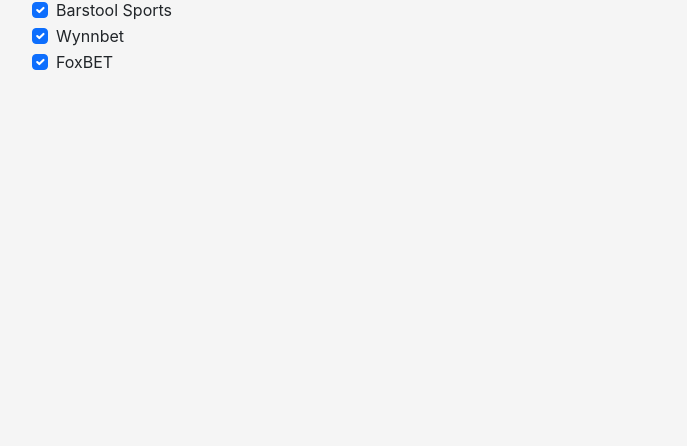
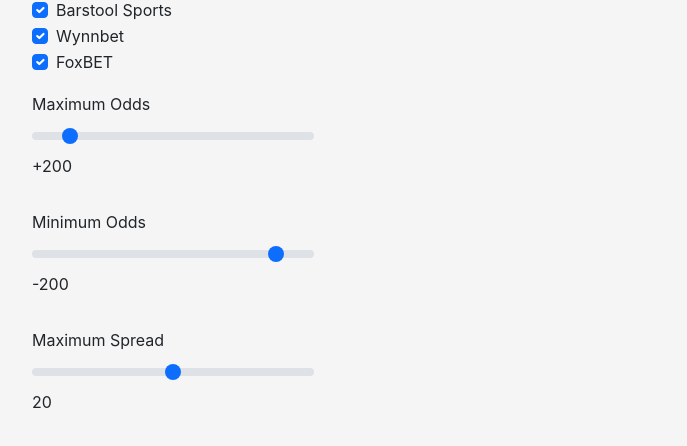
Before and after one commit to jbloxsome/odds-matcher, a React (Create React App) app in the folder frontend/: page / in a window 1280 px wide. Shown: the part 332-778 px from the top of the page, without its empty margins (8-695 px from the left). Built offline with nearby package versions, Linux system fonts and the light colour scheme; no server answers.

Commit message:
added odds filters

```diff
--- /dev/null
+++ b/frontend/src/components/molecules/odds-filter/odds-filter.js
@@ -0,0 +1,35 @@
+import Row from 'react-bootstrap/Row';
+import Col from 'react-bootstrap/Col';
+import Form from 'react-bootstrap/Form';
+import { useState } from 'react';
+
+function OddsFilter({ minOdds, maxOdds, maxSpread, setMinOdds, setMaxOdds, setMaxSpread }) {
+
+    return (
+        <div>
+            <Row style={{'marginTop': '1rem'}}>
+                <Col>
+                    <Form.Label>Maximum Odds</Form.Label>
+                    <Form.Range onChange={(e) => setMaxOdds(e.target.value)} value={maxOdds} min={100} max={1000} />
+                    <p>+{maxOdds}</p>
+                </Col>
+            </Row>
+            <Row style={{'marginTop': '1rem'}}>
+                <Col>
+                    <Form.Label>Minimum Odds</Form.Label>
+                    <Form.Range onChange={(e) => setMinOdds(e.target.value)} value={minOdds} min={-1000} max={-100} />
+                    <p>{minOdds}</p>
+                </Col>
+            </Row>
+            <Row style={{'marginTop': '1rem'}}>
+                <Col>
+                    <Form.Label>Maximum Spread</Form.Label>
+                    <Form.Range onChange={(e) => setMaxSpread(e.target.value)} value={maxSpread} min={0} max={40} />
+                    <p>{maxSpread}</p>
+                </Col>
+            </Row>
+        </div>
+    )
+}
+
+export default OddsFilter;
--- a/frontend/src/components/organisms/opportunities-list.js
+++ b/frontend/src/components/organisms/opportunities-list.js
@@ -7,6 +7,7 @@
 
 import Opportunity from '../molecules/opportunity';
 import BookmakerFilter from '../molecules/bookmaker-filter/bookmaker-filter';
+import OddsFilter from '../molecules/odds-filter/odds-filter';
 
 const bookmakers = [
     {
@@ -55,6 +56,14 @@
     }
 ]
 
+function american(decimal) {
+    if (decimal >= 2) {
+        return {value: Math.ceil((decimal - 1) * 100), sign: 1}
+    } else {
+        return {value: (-1 * Math.ceil(-100 / (decimal - 1))), sign: -1}
+    }
+}
+
 function OpportunitiesList() {
 
     const [sports, setSports] = useState({ isLoading: true, items: [], error: null });
@@ -62,6 +71,9 @@
     const [region, setRegion] = useState('us');
     const [opportunities, setOpportunities] = useState({ isLoading: true, items: [], error: null });
     const [selectedBookmakers, setSelectedBookmakers] = useState({ selected: [...bookmakers] });
+    const [maxOdds, setMaxOdds] = useState(200);
+    const [minOdds, setMinOdds] = useState(-200)
+    const [maxSpread, setMaxSpread] = useState(20);
 
     useEffect(() => {
         fetch(process.env.REACT_APP_API_ENDPOINT + '/api/sports')
@@ -130,6 +142,28 @@
         });
     });
 
+    const checkFilters = ((o) => {
+
+        const bet_one = american(o['home_win_price']);
+        const bet_two = american(o['away_win_price']);
+
+        const spread = Math.abs(bet_one.value - bet_two.value);
+
+        if (spread > maxSpread) {
+            return false;
+        }
+
+        if (bet_one.value > maxOdds || bet_two.value > maxOdds) {
+            return false;
+        }
+
+        if (bet_one.value * bet_one.sign < minOdds || bet_two.value * bet_two.sign < minOdds) {
+            return false;
+        }
+
+        return true
+    })
+
     return(
         <Container fluid>
             <Row>
@@ -159,11 +193,17 @@
                             <BookmakerFilter availableBookmakers={bookmakers} bookmakerToggle={bookmakerToggle} />
                         </Col>
                     </Row>
+                    <Row>
+                        <Col>
+                            <OddsFilter minOdds={minOdds} maxOdds={maxOdds} maxSpread={maxSpread} setMinOdds={setMinOdds} setMaxOdds={setMaxOdds} setMaxSpread={setMaxSpread} />
+                        </Col>
+                    </Row>
                 </Col>
                 <Col xs={9}>
                     <Row>
                         <Col>
                             {opportunities.items.length > 0 && opportunities.items.map((o, i) => {
+                                if (checkFilters(o)) {
                                     return (
                                         <Row key={i}>
                                             <Col>
@@ -171,9 +211,12 @@
                                             </Col>
                                         </Row>
                                     )
+                                } else {
+                                    return (<></>)
+                                }
                             })}
                             {opportunities.items.length === 0 &&
-                                <Row style={{'padding-top': '1rem'}}>
+                                <Row style={{'paddingTop': '1rem'}}>
                                     <Col>
                                         <p>Sorry, no odds were found for this market.</p>
                                     </Col>
```
Lines whose indentation alone changed are shown as unchanged.
